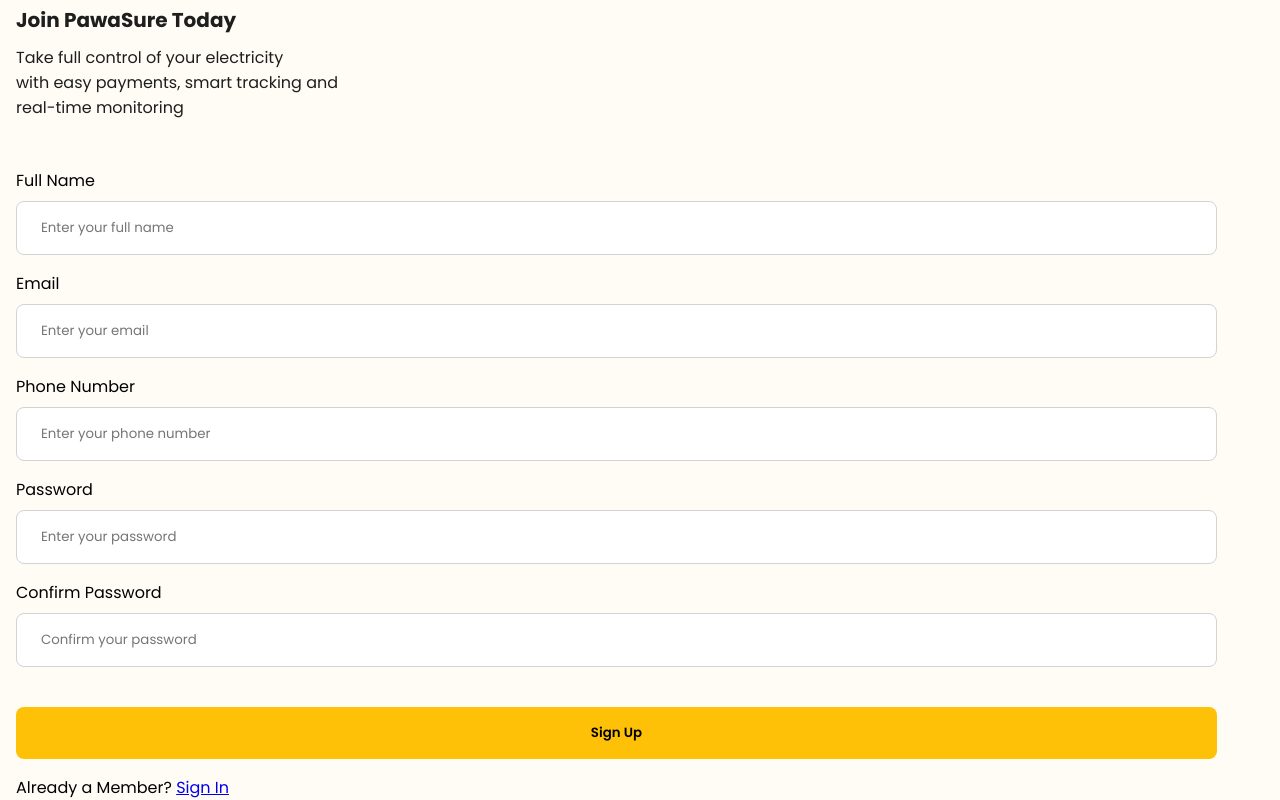
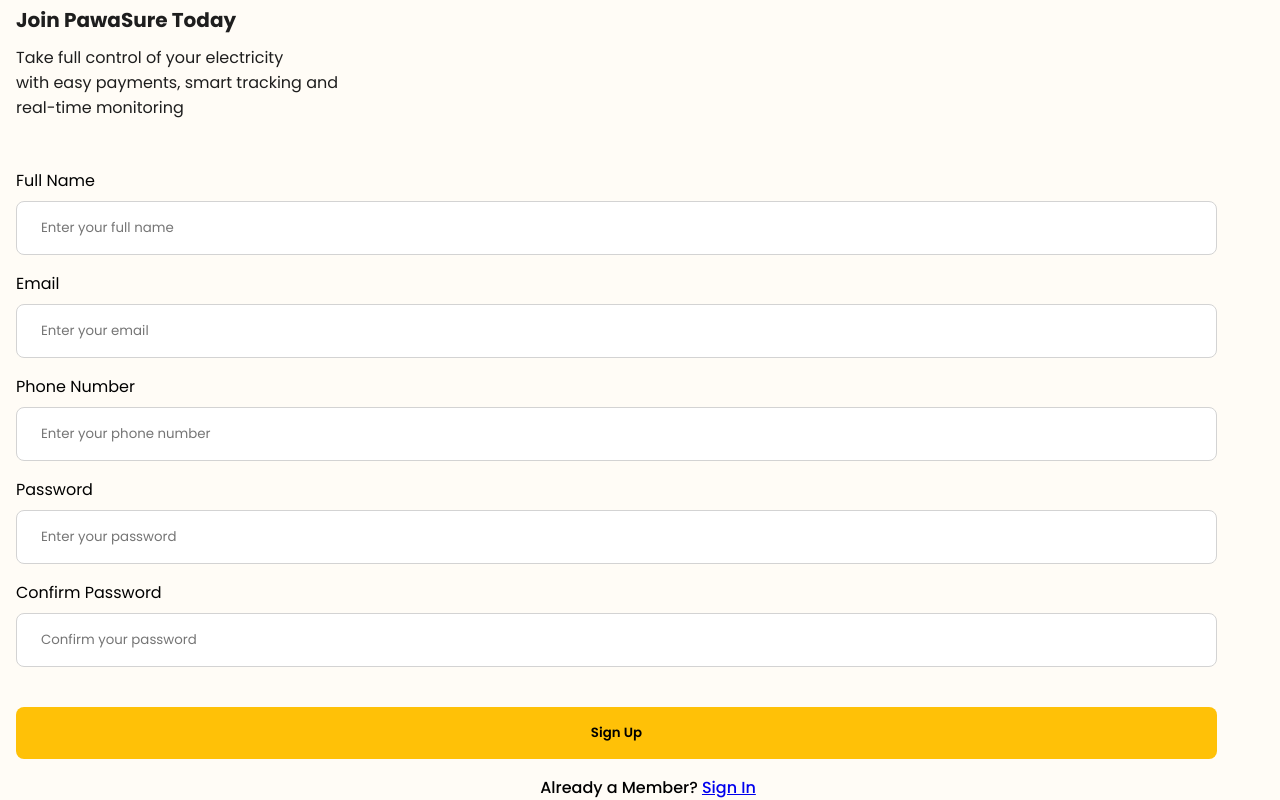
Before and after one commit to mrauthentik/pawa, a React (Vite) app in the folder pawa-sure/: page /signup in a window 1280 px wide. Shown: the part 202-1002 px from the top of the page. Built offline with nearby package versions, Linux system fonts and the light colour scheme.

Commit message:
add hover effect for buttons and style for "Already a Member?" section in App.css

```diff
--- a/pawa-sure/src/App.css
+++ b/pawa-sure/src/App.css
@@ -78,6 +78,13 @@
             margin-top: 1.5rem;
             margin-bottom: 1rem;
         }
+        button:hover{
+            background-color: #FFA000;
+        }
+        .already-a-member{
+            text-align: center;
+            font-weight: 500;
+        }
     }
 }
 /* #########  SignUp styles end here ########### */
```
